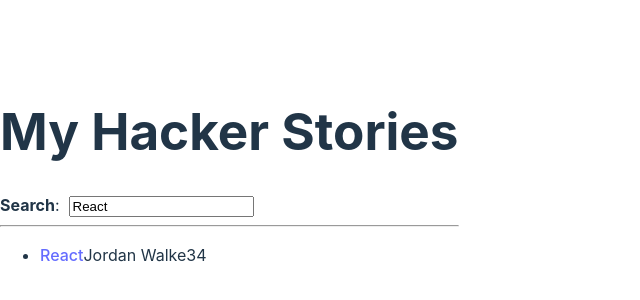
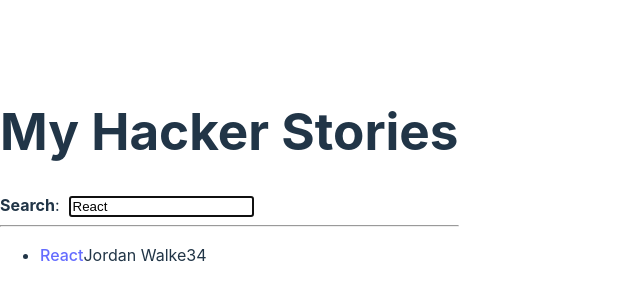
Before and after one commit to enzoIto/react-study, a React (Vite) app in the folder my-react-app/: page / in a window 1280 px wide. Shown: the part 224-524 px from the top of the page, without its empty margins (0-640 px from the left). Built offline with nearby package versions, Linux system fonts and the light colour scheme.

Commit message:
feat: adding focused option to test imperative x declarative

```diff
--- a/my-react-app/src/App.jsx
+++ b/my-react-app/src/App.jsx
@@ -54,6 +54,7 @@
       <InputWithLabel
         id="search"
         value={searchTerm}
+        isFocused
         onInputChange={handleSearch}
       >
         <strong>Search</strong>
@@ -67,18 +68,32 @@
   );
 };
 
-const InputWithLabel = ({ id, value, onInputChange, children, }) => (
+const InputWithLabel = ({ id, value, type = "text", onInputChange, isFocused, children, }) => {
+
+  const inputRef = React.useRef();
+
+  if (isFocused && inputRef.current) {
+    inputRef.current.focus()
+  }
+
+
+
+
+  return (
     <>
       <label htmlFor={id}>{children}: </label>
       &nbsp;
       <input
+        ref={inputRef}
         id={id}
-      type="text"
+        type={type}
         value={value}
+        autoFocus={isFocused}
         onChange={onInputChange}
       />
     </>
-);
+  )
+};
 
 const List = ({ list }) => (
   <ul>
```
Lines whose indentation alone changed are shown as unchanged.
